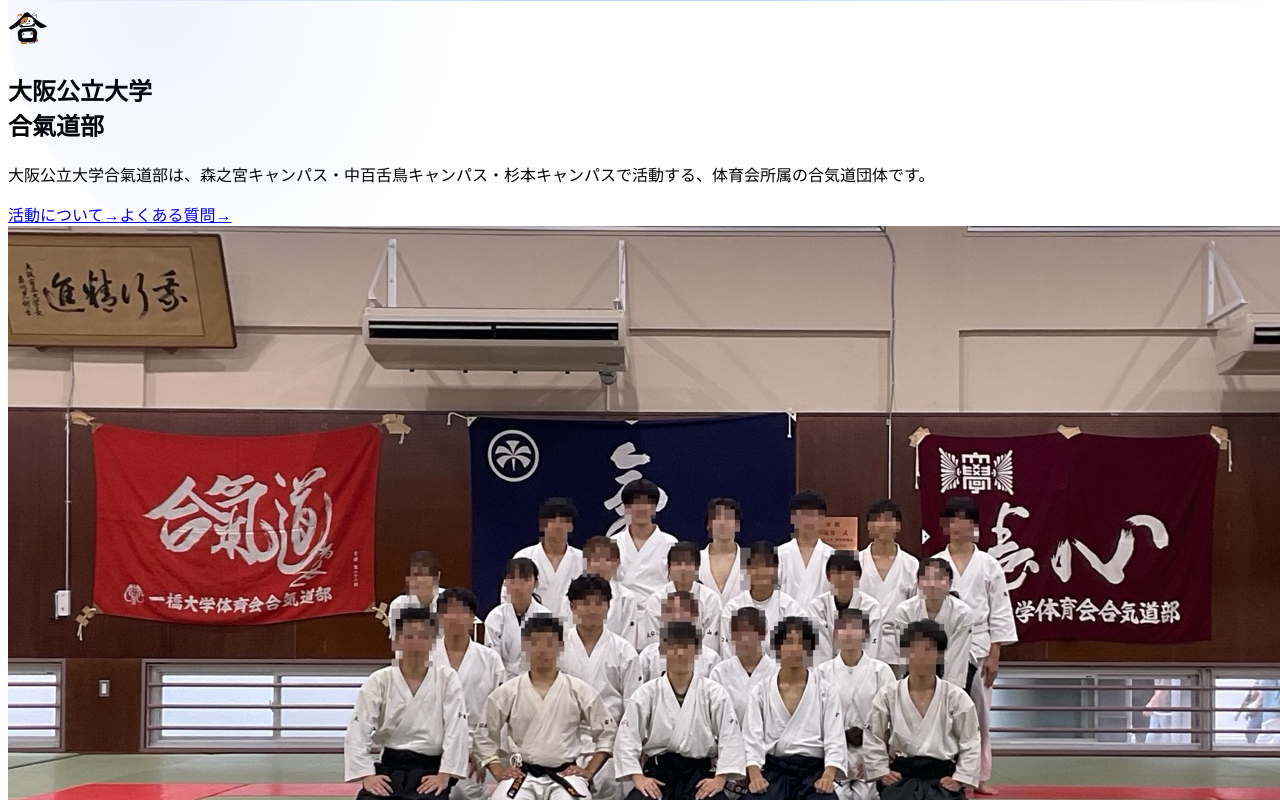
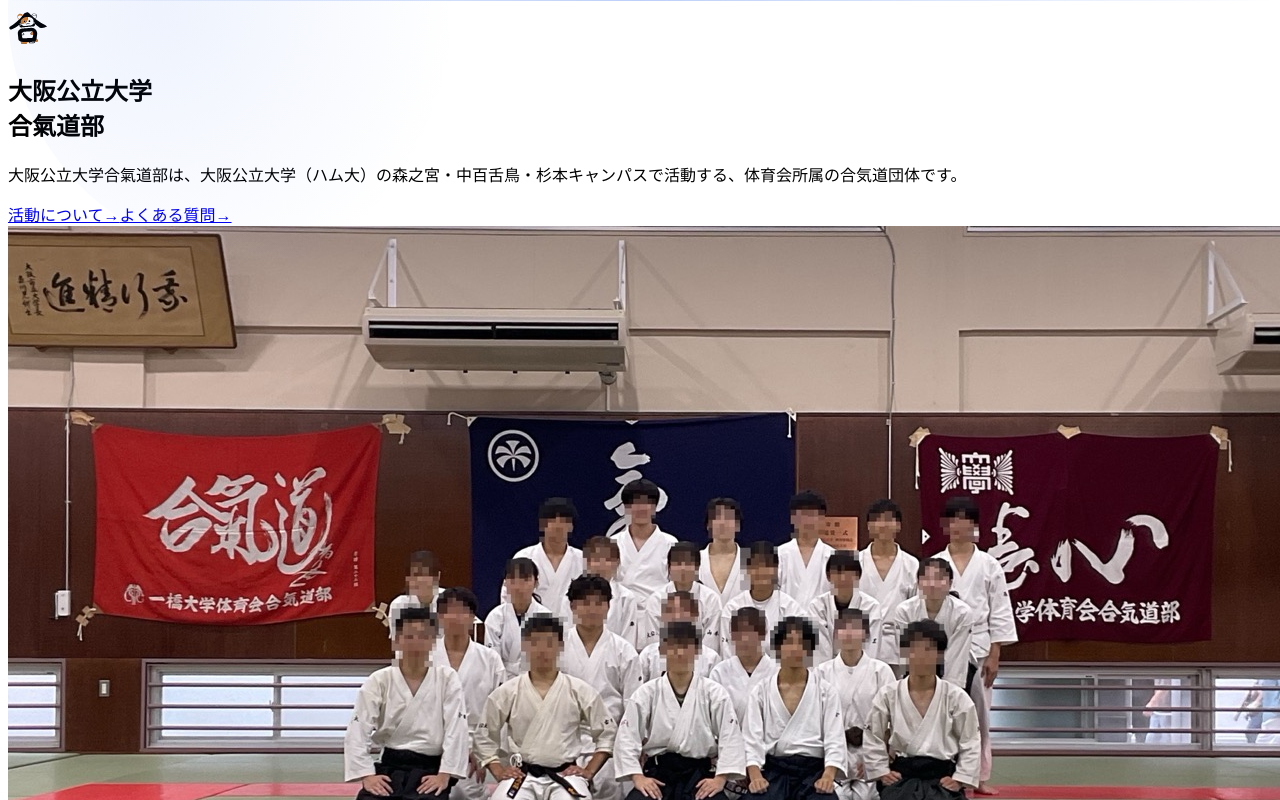
Before and after one commit to omu-aikido/foundation, a Nuxt app in the folder apps/site/: page / in a window 1280 px wide. Shown: the top 800 px of the page. Built offline with nearby package versions, Linux system fonts and the light colour scheme; what arktype would draw is missing.

Commit message:
docs(site): Clarify the university name in the homepage description

```diff
--- a/apps/site/app/pages/index.vue
+++ b/apps/site/app/pages/index.vue
@@ -11,7 +11,7 @@
   <section id="hero-section" class="stack relative gap-4 pt-12">
     <h1 class="h1">大阪公立大学<br class="sm:hidden" />合氣道部</h1>
     <p class="max-w-2/3 leading-relaxed fg-base">
-      大阪公立大学合氣道部は、森之宮キャンパス・中百舌鳥キャンパス・杉本キャンパスで活動する、体育会所属の合気道団体です。
+      大阪公立大学合氣道部は、大阪公立大学（ハム大）の森之宮・中百舌鳥・杉本キャンパスで活動する、体育会所属の合気道団体です。
     </p>
     <div class="inline-flex gap-2">
       <NuxtLink to="/about" class="button accent w-fit px-4 py-2">活動について→</NuxtLink>
```
